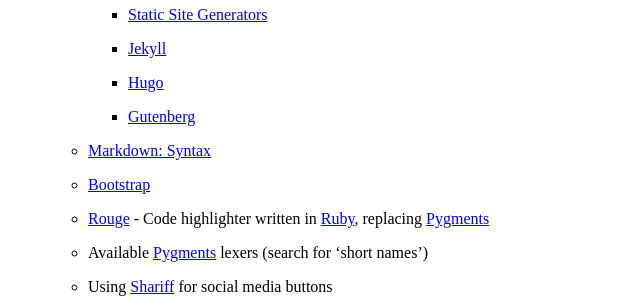
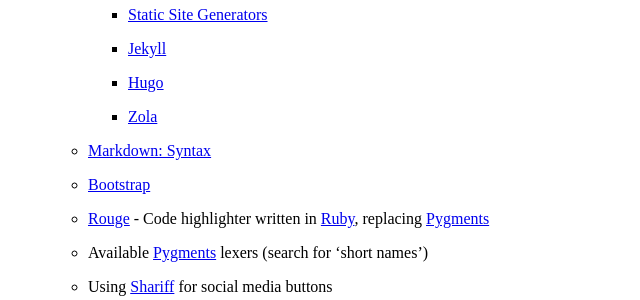
Before and after one commit to wahn/jan_walter_org, a Jekyll site: the page built from links/index.md, in a window 1280 px wide and 900 px high. Shown: the part 311-611 px from the top of the window, without its empty margins (0-640 px from the left). Built offline with Jekyll 4.4.1, drawn with Linux system fonts in a browser that asks for light colours; Markdown is read by kramdown in place of the engine named in the settings.

Commit message:
Gutenberg goes Zola. Add Blender Dev talk link.

```diff
--- a/links/index.md
+++ b/links/index.md
@@ -18,7 +18,7 @@
 
         + [Hugo](https://gohugo.io)
 
-        + [Gutenberg](https://www.getgutenberg.io)
+        + [Zola](https://www.getzola.org)
 
     <!-- - [Markdown: Syntax](https://daringfireball.net/projects/markdown/syntax) -->
 
```
Also changed, not shown: other parts of links/index.md (+2 -0 lines).
